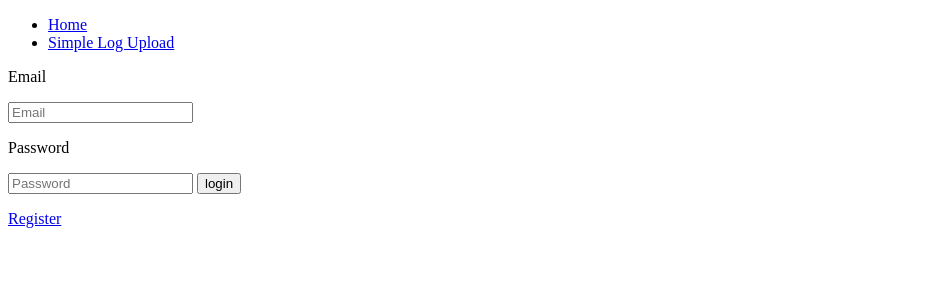
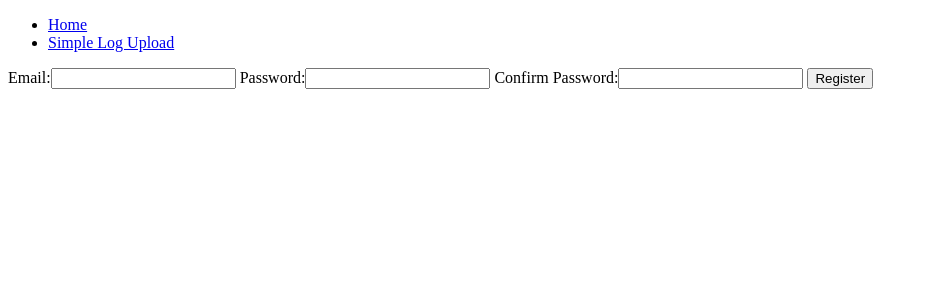
Before and after one commit to alpha1693/Bouncer, a Django app: page /register/ in a window 1280 px wide. Shown: the part 34-334 px from the top of the page, without its empty margins (0-928 px from the left). Run offline with Django 3.2, Linux system fonts and the light colour scheme.

Commit message:
Configured site to use Django's built in Forms functionality, add defined loginForm and RegisterForm and cleaned up their respective templates. Modified view to work with the forms

```diff
--- a/Bouncer/forms.py
+++ b/Bouncer/forms.py
@@ -0,0 +1,36 @@
+from django import forms
+from .models import *
+
+
+class LoginForm(forms.Form):
+
+	email = forms.EmailField(
+		max_length = 20,
+        label="Email",
+    )
+
+	password = forms.CharField(
+		max_length = 20,
+		label = "Password",
+		widget = forms.PasswordInput(),
+    )
+
+
+class RegisterForm(forms.Form):
+
+	email = forms.EmailField(
+		max_length = 20,
+        label="Email",
+    )
+
+	password = forms.CharField(
+		max_length = 20,
+		label = "Password",
+		widget = forms.PasswordInput(),
+    )
+
+	password_confirmation = forms.CharField(
+		max_length = 20,
+		label = "Confirm Password",
+		widget = forms.PasswordInput(),
+    )
--- a/Bouncer/templates/templates/login.html
+++ b/Bouncer/templates/templates/login.html
@@ -3,10 +3,7 @@
 {% block content %}
 <form method="post">
 {% csrf_token %}
-<p> Email </p>
-<input type="email" name="email" placeholder="Email">
-<p>Password</p>
-<input type="password" name="password" placeholder="Password">
+{{form}}
 <button type="submit">login</button>
 </form>
 
--- a/Bouncer/templates/templates/register.html
+++ b/Bouncer/templates/templates/register.html
@@ -3,10 +3,11 @@
 {% block content %}
 <form method="post">
 {% csrf_token %}
+<!--
 <input type="email" name="email" placeholder="Email">
 <input type="password" name="password" placeholder="Password">
-<input type="password" name="password_confirmation" placeholder="Confirm Password">
+<input type="password" name="password_confirmation" placeholder="Confirm Password"> -->
+{{form}}
 <button type="submit">Register</button>
 </form>
-<li><a href="/register">Register</a></li>
 {% endblock %}
--- a/Bouncer/views.py
+++ b/Bouncer/views.py
@@ -2,37 +2,22 @@ from django.http import HttpResponse
 from django.shortcuts import render
 from django.conf import settings
 from django.core.files.storage import FileSystemStorage
-
 from .models import *
+from .forms import *
 
 def register(request):
 
     if request.method == 'POST':
         context = request.POST.dict()
-
-        if(context["email"] != "" and context["password"] != "" and context["password_confirmation"] != ""):
-
-
-
-            return render(request, 'templates/login.html', context)
-
-        else:
-            context['error'] = "Must supply email and password"
-
-
-            return render(request, 'templates/login.html', context)
-
-
+        form = RegisterForm(request.POST)
+        if form.is_valid():
+            context['form'] = form
+            return render(request, 'templates/register.html', context)
 
     else :
 
-        return render(request, 'templates/login.html')
-
-
-
-
-
-    return render(request, 'templates/register.html')
+        form = RegisterForm()
+        return render(request, 'templates/register.html', {'form': form})
 
 
 
@@ -60,21 +45,15 @@ def simple_upload(request):
 def login(request):
     if request.method == 'POST':
         context = request.POST.dict()
-
-        if(context["email"] != "" and context["password"] != ""):
-
+        form = LoginForm(request.POST)
+        if form.is_valid():
+            context['form'] = form
             return render(request, 'templates/login.html', context)
 
-        else:
+    else :
+        form = LoginForm()
 
-            context['error'] = "Must supply email and password"
-
-            return render(request, 'templates/login.html', context)
-
-
-
-    else :
-        return render(request, 'templates/login.html')
+    return render(request, 'templates/login.html', {'form': form})
 
 def changepassword(request):
     return render(request, 'templates/changepassword.html')
```
Also changed, not shown: Bouncer/models.py (+1 -9 lines), 1 other file.
